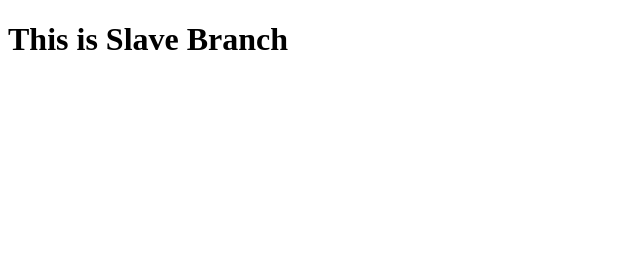
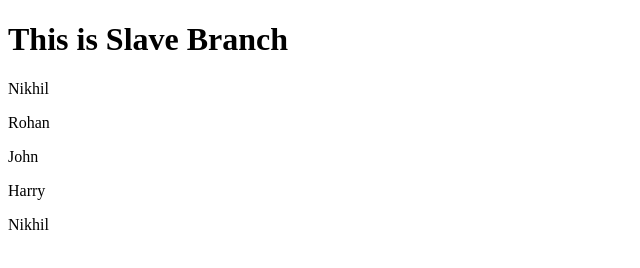
Before and after one commit to Nik7378/DemoRepo, a plain HTML site: page index.html in a window 1280 px wide. Shown: the whole page, without its empty margins (0-640 px from the left). Drawn offline with Linux system fonts and the light colour scheme.

Commit message:
modified index

```diff
--- a/index.html
+++ b/index.html
@@ -7,5 +7,10 @@
 </head>
 <body>
     <h1>This is Slave Branch</h1>
+    <p>Nikhil</p>
+    <p>Rohan</p>
+    <p>John</p>
+    <p>Harry</p>
+    <p>Nikhil</p>
 </body>
 </html>
```
